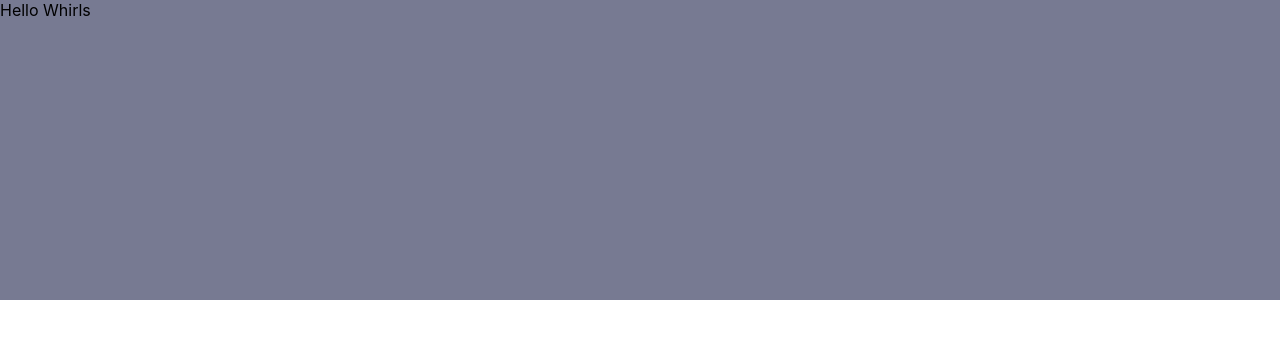
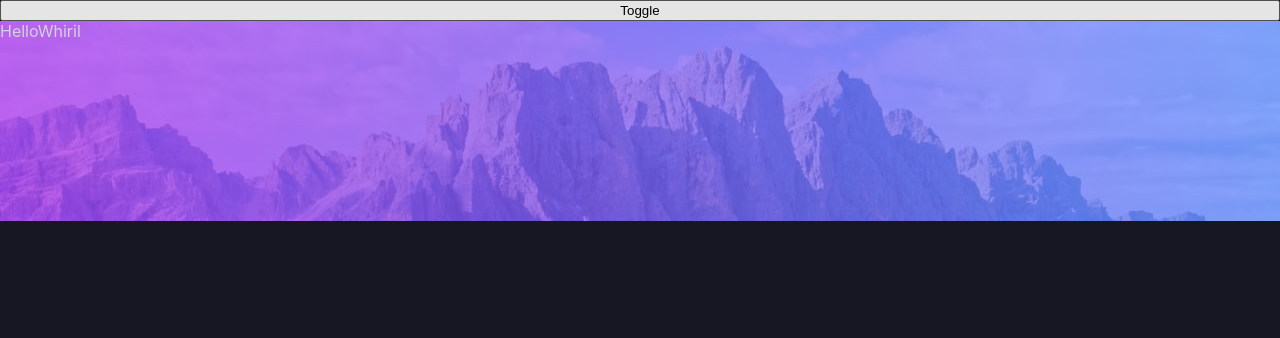
Before and after one commit to plaetzaw/TaskManagerTypescript, a Next.js app: page / in a window 1280 px wide. Shown: the top 338 px of the page. Built offline with nearby package versions, Linux system fonts and the light colour scheme.

Commit message:
Feat: Got basic mode toggle working

```diff
--- /dev/null
+++ b/index.d.ts
@@ -0,0 +1 @@
+declare module '*.jpg'
--- a/next.config.js
+++ b/next.config.js
@@ -1,4 +1,5 @@
 /** @type {import('next').NextConfig} */
+
 const nextConfig = {
   reactStrictMode: true,
 }
--- a/pages/_app.tsx
+++ b/pages/_app.tsx
@@ -8,8 +8,6 @@ const GlobalStyle = createGlobalStyle`
   body {
     padding: 0;
     margin: 0;
-    // background-color: #3F7EFD;
-    minHeight: 100vh;
   }
   a {
     color: inherit;
--- a/pages/index.tsx
+++ b/pages/index.tsx
@@ -1,26 +1,65 @@
 import type { NextPage } from 'next'
+import { useEffect, useState } from 'react'
 import Head from 'next/head'
+import Image from 'next/image'
 import styled from 'styled-components'
 
-const Container = styled.div`
+
+
+const Container = styled.div<DisplayModeProps>`
   display: flex;
   flex-direction: column;
-  height: 300px;
-  background-color: ${props => props.theme.myTheme.colorsDark.DarkGrayishBlue};
-  padding: ${props => props.theme.padding};
-  color: ${(props) => {
-    console.log(props.theme.myTheme.colorsDark)
-  }}
+  min-height: 100vh;
+  padding: ${props => props.theme.primaryTheme.padding};
+  margin: ${props => props.theme.primaryTheme.margin};
+  background-color: ${props => props.darkMode ? props.theme.primaryTheme.lightMode.VeryLightGray : props.theme.primaryTheme.darkMode.VeryDarkBlue};
+  color: ${props => props.theme.primaryTheme.lightMode.LightGrayishBlue}
 `
 
+const Background = styled.div<DisplayModeProps>`
+  width: 100%;
+  height: 200px;
+  background-image: url${props => !props.darkMode ? '(/bg-mobile-light.jpg)' : '(/bg-mobile-dark.jpg)'};
+  background-repeat: no-repeat;
+  object-fit: cover;
+  @media (min-width: 1200px) {
+    background-image: url${props => !props.darkMode ? '(/bg-desktop-light.jpg)' : '(/bg-desktop-dark.jpg)'};
+  }
+`
+
+interface DisplayModeProps {
+  darkMode: boolean,
+}
+
+interface Toggle {
+  onClick: React.MouseEventHandler<HTMLButtonElement>
+}
+
 const Home: NextPage = () => {
+  const [darkMode, setDarkMode] = useState<boolean>(false)
+  console.log('darkmode?', darkMode)
+
+
+  const toggleMode: React.MouseEventHandler<HTMLButtonElement> = (e) => {
+    e.preventDefault()
+    setDarkMode(!darkMode)
+  }
+
+  // color: ${(props) => {
+  //   console.log(props.theme.primaryTheme.darkMode)
+  // }}
   return (
     <div>
       <Head>
         <title>Task Manager</title>
       </Head>
-      <Container>
-        Hello Whirls
+      <Container darkMode={darkMode}>
+        <button toggle={darkMode} onClick={toggleMode}>Toggle</button>
+          <Background darkMode={darkMode}>
+            HelloWhiril
+          </Background>
+        {/* Todo + Mode Changer */}
+        {/* Todos */}
       </Container>
     </div>
   )
--- a/theme.ts
+++ b/theme.ts
@@ -1,25 +1,24 @@
 import { DefaultTheme } from 'styled-components';
 
-const myTheme: DefaultTheme = {
-    padding: '5em',
+const primaryTheme: DefaultTheme = {
+    padding: '0px',
     margin: '0px',
-    test: 'red',
     fonts: {
-        base: 'Josefin Sans'
+        base: 'Josefin Sans',
+        size: '18px'
     },
     colorsPrimary: {
-        red: 'red',
         blue: 'hsl(220, 98%, 61%)',
         CheckBackground: 'linear-gradient hsl(192, 100%, 67%) to hsl(280, 87%, 65%)'
     },
-    colorsLight: {
+    lightMode: {
         VeryLightGray: 'hsl(0, 0%, 98%)',
         VeryLightGrayishBlue: 'hsl(236, 33%, 92%)',
         LightGrayishBlue: 'hsl(233, 11%, 84%)',
         DarkGrayishBlue: 'hsl(236, 9%, 61%)',
         VeryDarkGrayishBlue: 'hsl(235, 19%, 35%)'
     },
-    colorsDark: {
+    darkMode: {
         VeryDarkBlue: 'hsl(235, 21%, 11%)',
         VeryDarkDesatBlue: 'hsl(235, 24%, 19%)',
         LightGrayishBlue: 'hsl(234, 39%, 85%)',
@@ -30,4 +29,4 @@ const myTheme: DefaultTheme = {
     }
 };
 
-export default { myTheme };
+export default { primaryTheme };
--- a/tsconfig.json
+++ b/tsconfig.json
@@ -15,6 +15,6 @@
     "jsx": "preserve",
     "incremental": true
   },
-  "include": ["next-env.d.ts", "**/*.ts", "**/*.tsx", "styled.d.ts"],
+  "include": ["next-env.d.ts", "**/*.ts", "**/*.tsx", "styled.d.ts", "index.d.ts"],
   "exclude": ["node_modules"]
 }
```
Also changed, not shown: styled.d.ts (+3 -5 lines).
